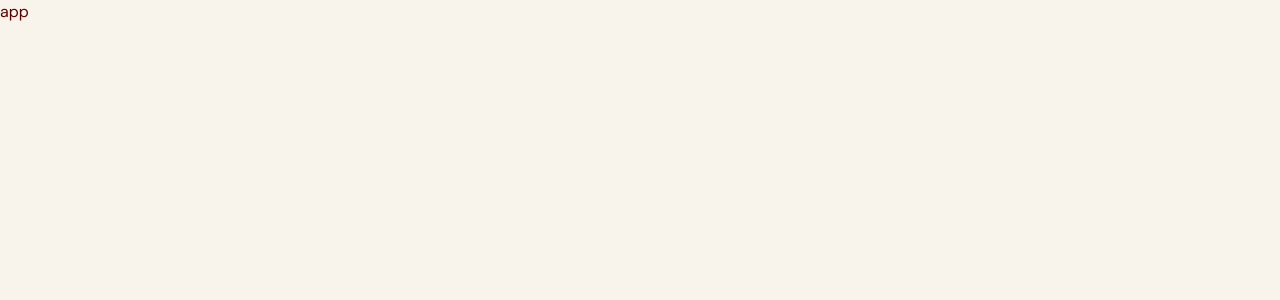
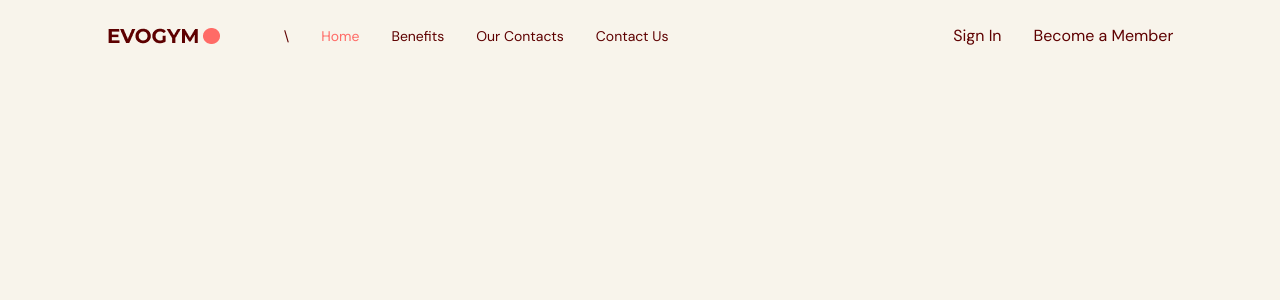
Before and after one commit to NyashaMuusha/gym-typscript, a React (Vite) app: page / in a window 1280 px wide. Shown: the top 300 px of the page. Built offline with nearby package versions, Linux system fonts and the light colour scheme.

Commit message:
added navbar to app.js

```diff
--- a/src/App.tsx
+++ b/src/App.tsx
@@ -1,11 +1,13 @@
+import Navbar from "@/scenes/navbar";
+import { useState } from "react";
 
 function App() {
-
+  const [selectedPage, setSelectedPage] = useState<string>("home");
   return (
     <div className="app bg-gray-20">
-    app
+      <Navbar selectedPage={selectedPage} setSelectedPage={setSelectedPage} />
     </div>
-  )
+  );
 }
 
-export default App
+export default App;
```
